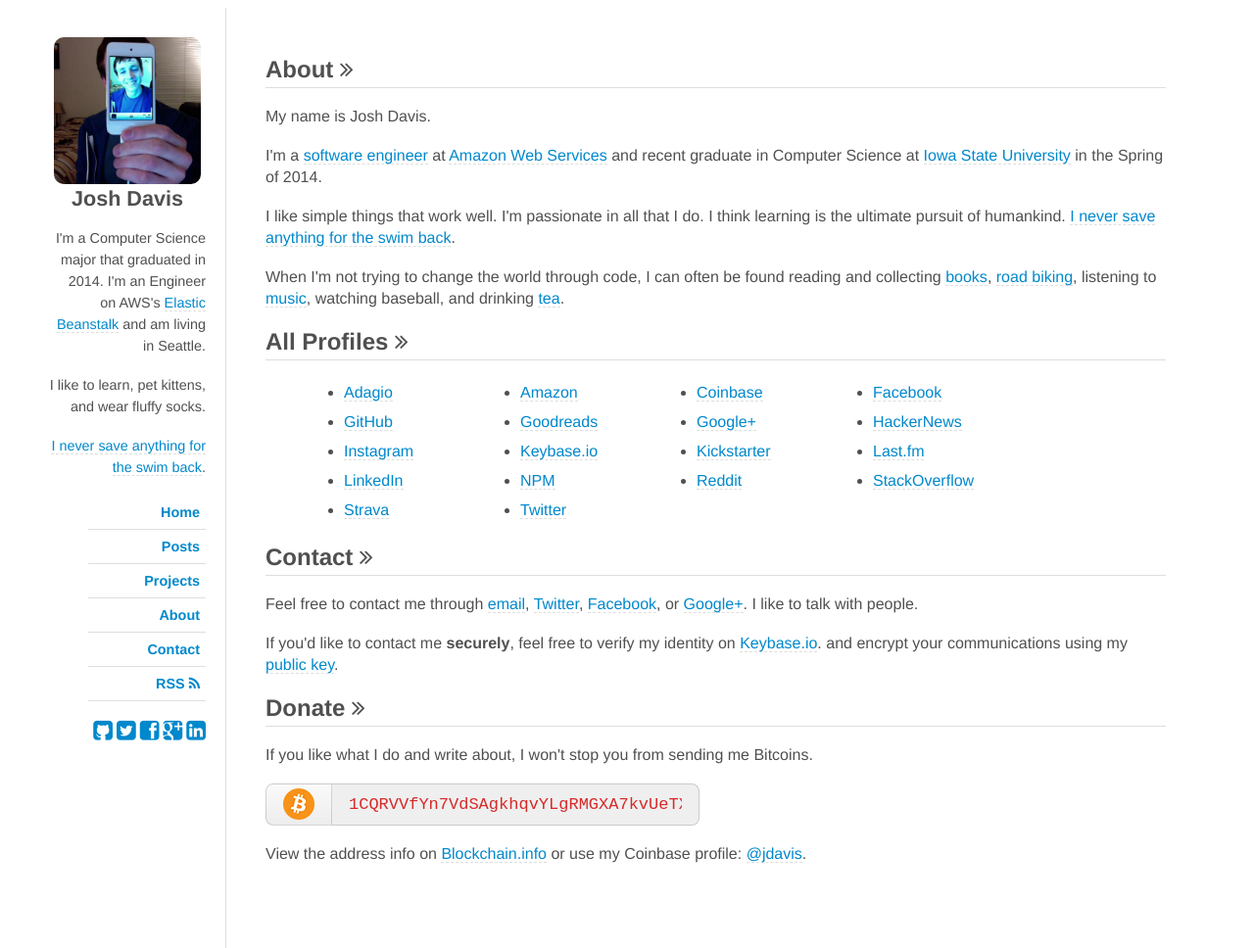
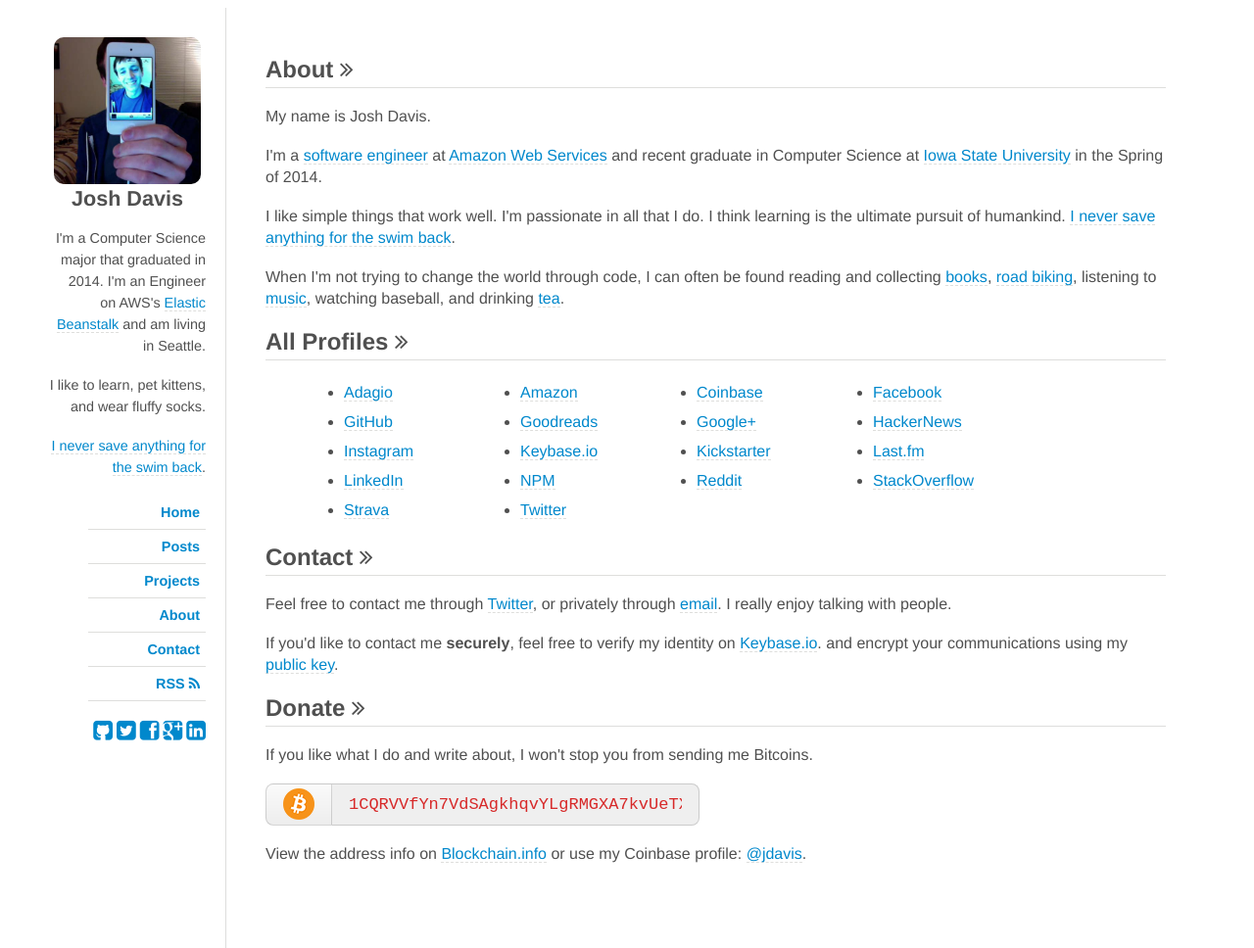
Before and after one commit to jdavis/jdavis.github.com, a Jekyll site: the page built from about.html, in a window 1280 px wide. Shown: the whole page at 98% size. Built offline with Jekyll 4.4.1, drawn with Linux system fonts in a browser that asks for light colours; nearby versions of some CDN libraries; some web fonts are replaced.

```diff
--- a/about.html
+++ b/about.html
@@ -47,12 +47,10 @@ description:
 <h2 id="contact">Contact <i class="icon-double-angle-right"></i></h2>
 <p>
     Feel free to contact me through
-    <a href="mailto:{{ site.contact.email }}">email</a>,
     <a href="{{ site.data.accounts.twitter.site }}">Twitter</a>,
-    <a href="{{ site.data.accounts.facebook.site }}">Facebook</a>,
-    or
-    <a href="{{ site.data.accounts.google.site }}">Google+</a>.
-    I like to talk with people.
+    or privately through
+    <a href="mailto:{{ site.contact.email }}">email</a>.
+    I really enjoy talking with people.
 </p>
 <p>
     If you'd like to contact me <strong>securely</strong>, feel free to verify
```
